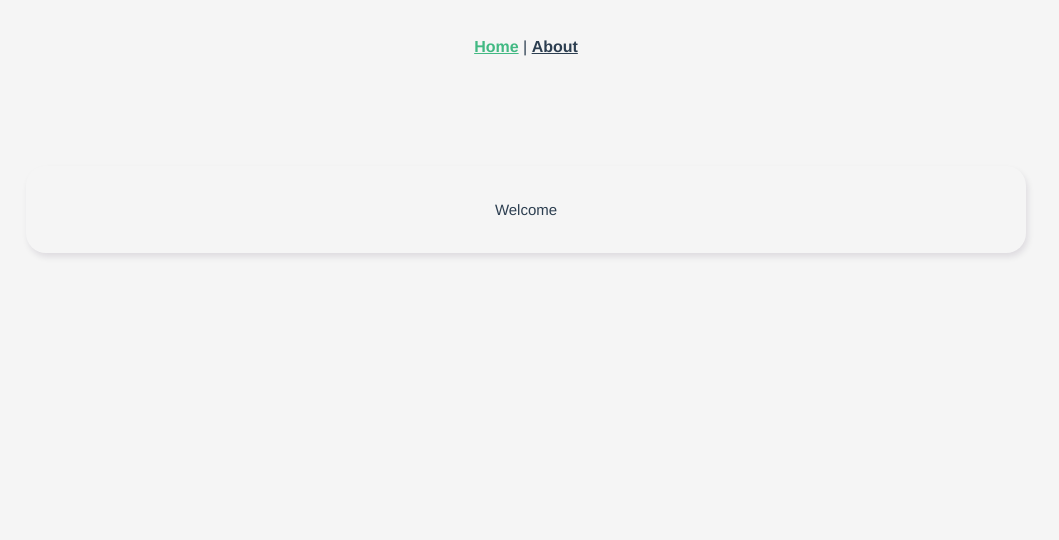
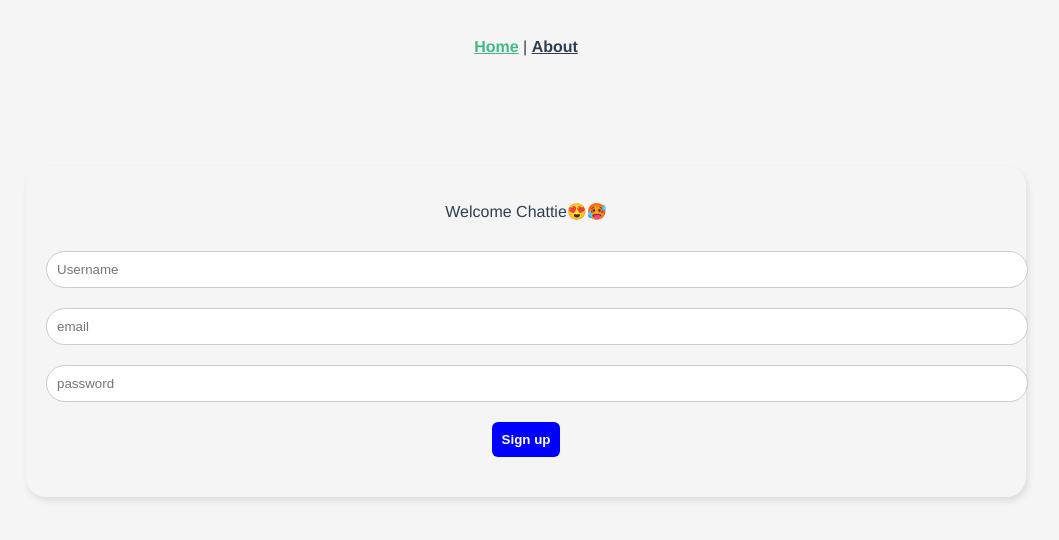
Before and after one commit to ebrardev/chat-app, a Vue app: page / in a window 1280 px wide. Shown: the top 540 px of the page, without its empty margins (114-1173 px from the left). Built offline with nearby package versions, Linux system fonts and the light colour scheme.

Commit message:
login and signup component

```diff
--- a/src/assets/main.css
+++ b/src/assets/main.css
@@ -29,6 +29,6 @@
     color: #fff;
     font-weight: bold;
     border-radius: 6px;
-    padding: 10px 20px;
+    padding: 3px 2px;
 
 }
--- /dev/null
+++ b/src/components/LoginForm.vue
@@ -0,0 +1,38 @@
+<template>
+    <div class="login">
+    <form @submit.prevent="handleSubmit">
+
+      <input type="email" required placeholder="email" v-model="email" />
+      <input type="password" required placeholder="password" v-model="password" />
+      <button class="loginbutton"> Login </button>
+
+    </form>
+</div>
+  </template>
+
+  <script>
+  import { ref } from "vue";
+  export default {
+      setup(){
+
+          const email = ref("");
+          const password = ref("");
+          const handleSubmit = (e) => {
+              console.log( email.value, password.value);
+          }
+          return{
+
+              email,
+              password,
+              handleSubmit
+          }
+
+
+      }
+
+  }
+  </script>
+
+  <style>
+
+  </style>
--- /dev/null
+++ b/src/components/SignupForm.vue
@@ -0,0 +1,38 @@
+<template>
+    <div class="signupform">
+  <form @submit.prevent="handleSubmit">
+    <input type="text" required placeholder="Username" v-model="displayName" />
+    <input type="email" required placeholder="email" v-model="email" />
+    <input type="password" required placeholder="password" v-model="password" />
+    <button class="signup"> Sign up</button>
+  </form>
+</div>
+</template>
+
+<script>
+import { ref } from "vue";
+export default {
+    setup(){
+        const displayName = ref("");
+        const email = ref("");
+        const password = ref("");
+        const handleSubmit = (e) => {
+            console.log(displayName.value, email.value, password.value);
+        }
+        return{
+            displayName,
+            email,
+            password,
+            handleSubmit
+        }
+
+
+    }
+
+}
+</script>
+
+<style>
+
+
+</style>
--- a/src/views/Welcome.vue
+++ b/src/views/Welcome.vue
@@ -1,22 +1,56 @@
 <template>
   <div class="welcome container">
-    <p> Welcome</p>
+    <p> Welcome Chattie😍🥵</p>
+    <SignupForm/>
+    <!-- <LoginForm/> -->
   </div>
 </template>
 
 <script>
+import SignupForm from '../components/SignupForm.vue';
+import LoginForm from '../components/LoginForm.vue';
 export default {
+  components: { SignupForm,LoginForm },
+
 
 }
 </script>
 
 <style>
 
-.welcome {
+.welcome  {
     text-align: center;
     padding: 20px;
-    font-size: 15px;
+
 
 }
 
+.welcome form {
+  widows: 300px;
+  margin: 20px auto;
+}
+.welcome label {
+  display: block;
+  margin:20px 0 10px;
+}
+.welcome input {
+  width: 100%;
+  padding: 10px;
+  border: 1px solid #ccc;
+  border-radius: 20px;
+  outline: none;
+  color: blue;
+  margin: 10px auto;
+}
+
+.welcome button{
+  margin-top: 10px;
+  padding: 10px;
+  background-color: blue;
+  color: white;
+  border: none;
+  border-radius: 6px;
+  outline: none;
+
+}
 </style>
```
